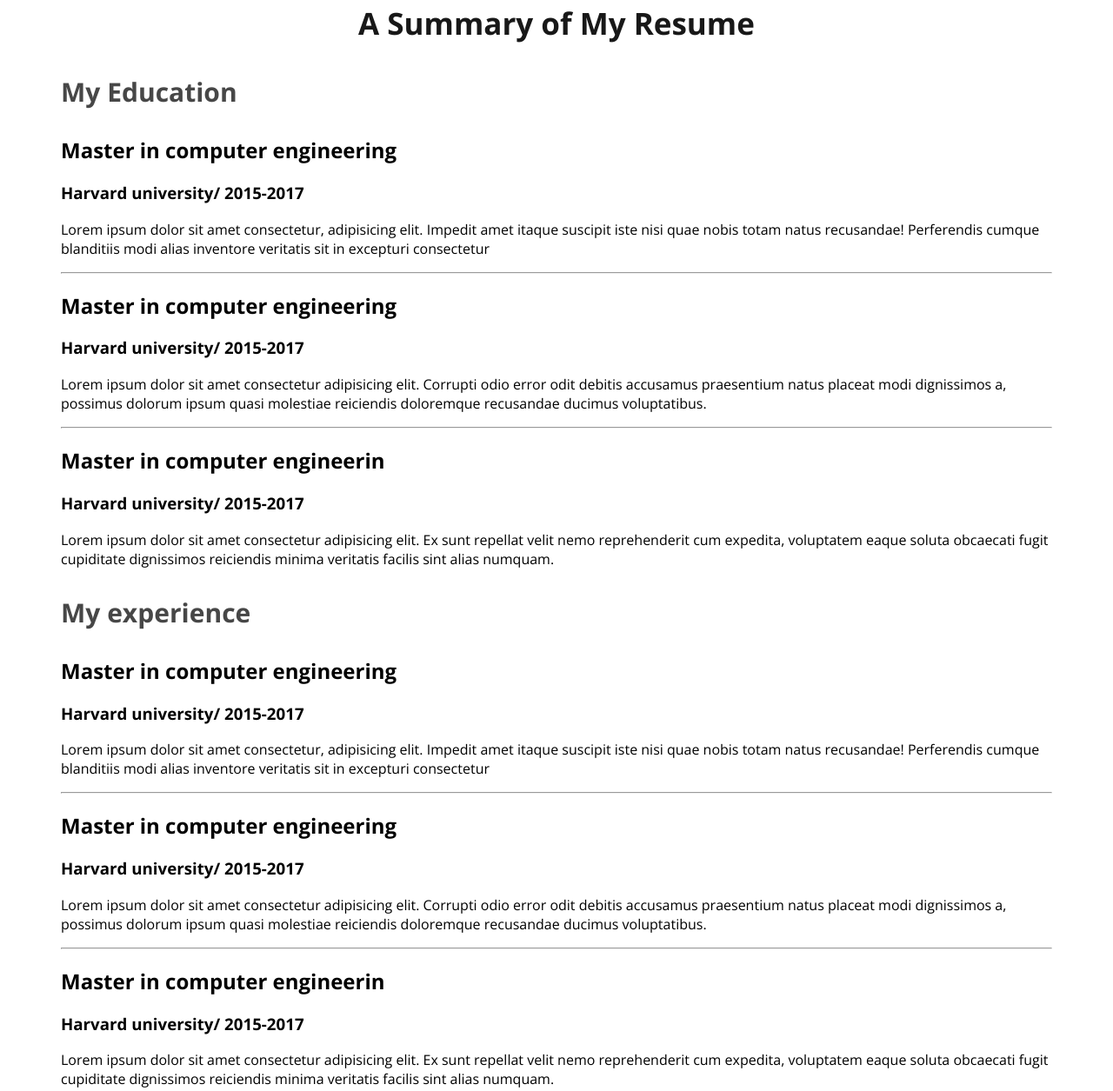
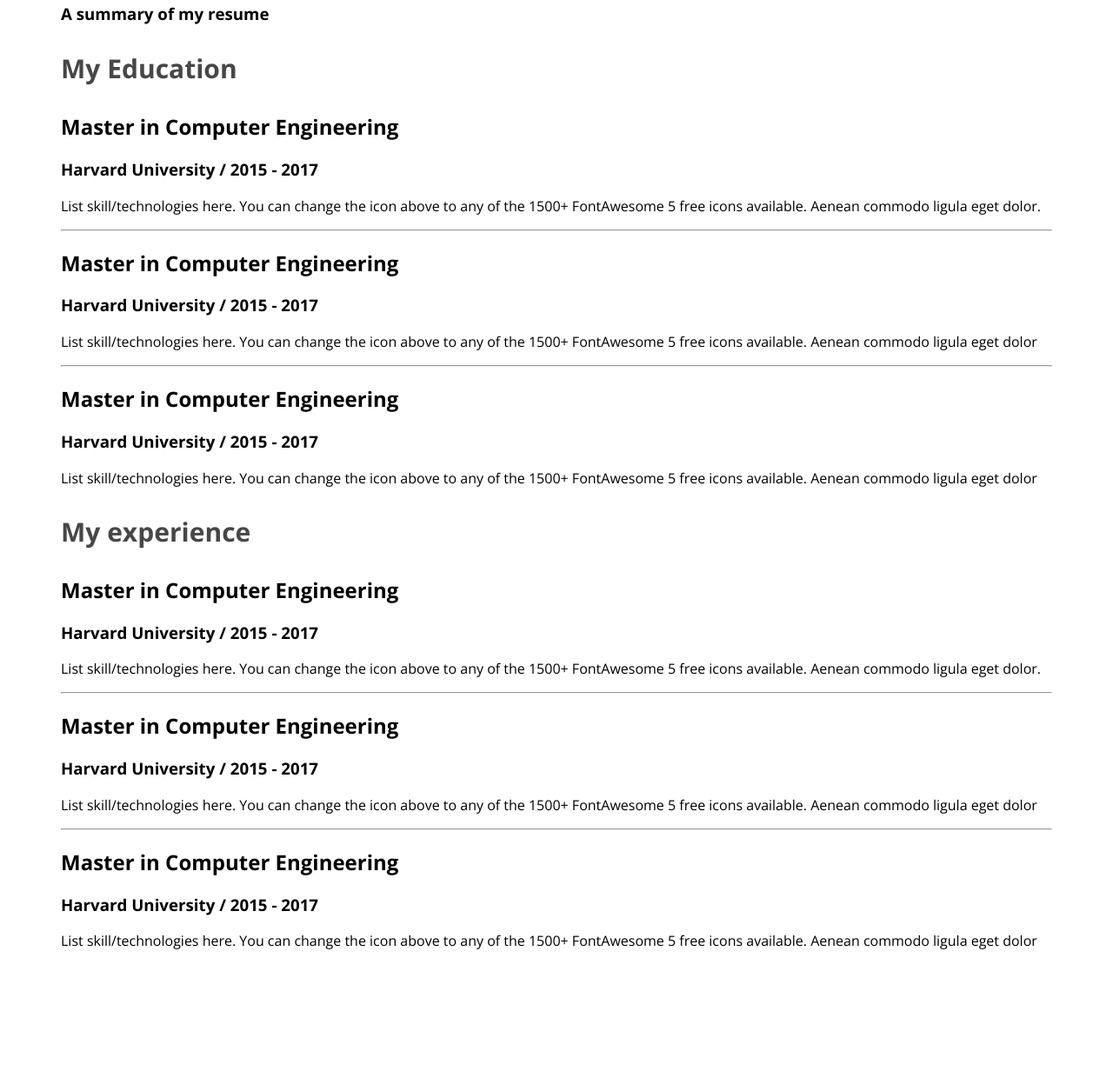
Before and after one commit to mdshakibmiah/webdeveloper-portfolio, a plain HTML site: page index.html in a window 1280 px wide. Shown: the part 2150-3405 px from the top of the page at 87% size. After the commit the page ends 3259 px from the top, so only its background shows below. Drawn offline with nearby package versions, Linux system fonts and the light colour scheme.

Commit message:
resume added

```diff
--- a/index.html
+++ b/index.html
@@ -91,62 +91,66 @@
     <h3 class="skill-title">mongo</h3>
     <p class="skill-description">List skill/technologies here. You can change the icon above to any of the 1500+ FontAwesome 5 free icons available. Aenean commodo ligula eget dolor.</p>
    </div>
-
 </div>
 </section>
-<!-- Summery section -->
+<!-- resume section -->
 <section>
-    <h3 class="section-title">A Summary of My Resume</h3>
+    <h3 class="section-titile">A summary of my resume</h3>
 
     <div class="resume-container">
-       <div class="resume-column">
+        <!-- .resume.column*2>h3.resume-column-title -->
+        <div class="resume column">
             <h3 class="resume-column-title">My Education</h3>
-        <div>
-            <h2 class="resume-item-title">Master in computer engineering</h2>
-            <h3 class="resume-item-institute">Harvard university/ 2015-2017</h3>
-            <p class="resume-item-description">Lorem ipsum dolor sit amet consectetur, adipisicing elit. Impedit amet itaque suscipit iste nisi quae nobis totam natus recusandae! Perferendis cumque blanditiis modi alias inventore veritatis sit in excepturi consectetur</p>
+<div class="resume-item"></div>
+<h2 class="resume-item-title">Master in Computer Engineering</h2>
+<h3 class="resume-item-title-institute">Harvard University / 2015 - 2017</h3>
+<p class="resume-item-description">List skill/technologies here. You can change the icon above
+    to any of the 1500+ FontAwesome 5 free icons available. Aenean commodo ligula eget dolor.</p>
 </div>
 <hr>
 
-        <div>
-            <h2 class="resume-item-title">Master in computer engineering</h2>
-            <h3 class="resume-item-institute">Harvard university/ 2015-2017</h3>
-            <p class="resume-item-description">Lorem ipsum dolor sit amet consectetur adipisicing elit. Corrupti odio error odit debitis accusamus praesentium natus placeat modi dignissimos a, possimus dolorum ipsum quasi molestiae reiciendis doloremque recusandae ducimus voluptatibus.</p>
+<div class="resume-item"></div>
+<h2 class="resume-item-title">Master in Computer Engineering</h2>
+<h3 class="resume-item-title-institute">Harvard University / 2015 - 2017</h3>
+<p class="resume-item-description">List skill/technologies here. You can change the icon above
+    to any of the 1500+ FontAwesome 5 free icons available. Aenean commodo ligula eget dolor</p>
 </div>
 <hr>
 
-        <div>
-            <h2 class="resume-item-title">Master in computer engineerin</h2>
-            <h3 class="resume-item-institute">Harvard university/ 2015-2017</h3>
-            <p class="resume-item-description">Lorem ipsum dolor sit amet consectetur adipisicing elit. Ex sunt repellat velit nemo reprehenderit cum expedita, voluptatem eaque soluta obcaecati fugit cupiditate dignissimos reiciendis minima veritatis facilis sint alias numquam.</p>
+<div class="resume-item"></div>
+<h2 class="resume-item-title">Master in Computer Engineering</h2>
+<h3 class="resume-item-title-institute">Harvard University / 2015 - 2017</h3>
+<p class="resume-item-description">List skill/technologies here. You can change the icon above
+    to any of the 1500+ FontAwesome 5 free icons available. Aenean commodo ligula eget dolor</p>
 </div>
-    </div>
-
-    <div class="resume-container">
-        <div class="resume-column">
+        <div class="resume column">
             <h3 class="resume-column-title">My experience</h3>
-     </div>
-     <div>
-        <h2 class="resume-item-title">Master in computer engineering</h2>
-        <h3 class="resume-item-institute">Harvard university/ 2015-2017</h3>
-        <p class="resume-item-description">Lorem ipsum dolor sit amet consectetur, adipisicing elit. Impedit amet itaque suscipit iste nisi quae nobis totam natus recusandae! Perferendis cumque blanditiis modi alias inventore veritatis sit in excepturi consectetur</p>
+            <div class="resume-item"></div>
+<h2 class="resume-item-title">Master in Computer Engineering</h2>
+<h3 class="resume-item-title-institute">Harvard University / 2015 - 2017</h3>
+<p class="resume-item-description">List skill/technologies here. You can change the icon above
+    to any of the 1500+ FontAwesome 5 free icons available. Aenean commodo ligula eget dolor.</p>
 </div>
 <hr>
 
-    <div>
-        <h2 class="resume-item-title">Master in computer engineering</h2>
-        <h3 class="resume-item-institute">Harvard university/ 2015-2017</h3>
-        <p class="resume-item-description">Lorem ipsum dolor sit amet consectetur adipisicing elit. Corrupti odio error odit debitis accusamus praesentium natus placeat modi dignissimos a, possimus dolorum ipsum quasi molestiae reiciendis doloremque recusandae ducimus voluptatibus.</p>
+<div class="resume-item"></div>
+<h2 class="resume-item-title">Master in Computer Engineering</h2>
+<h3 class="resume-item-title-institute">Harvard University / 2015 - 2017</h3>
+<p class="resume-item-description">List skill/technologies here. You can change the icon above
+    to any of the 1500+ FontAwesome 5 free icons available. Aenean commodo ligula eget dolor</p>
 </div>
 <hr>
 
-    <div>
-        <h2 class="resume-item-title">Master in computer engineerin</h2>
-        <h3 class="resume-item-institute">Harvard university/ 2015-2017</h3>
-        <p class="resume-item-description">Lorem ipsum dolor sit amet consectetur adipisicing elit. Ex sunt repellat velit nemo reprehenderit cum expedita, voluptatem eaque soluta obcaecati fugit cupiditate dignissimos reiciendis minima veritatis facilis sint alias numquam.</p>
+<div class="resume-item"></div>
+<h2 class="resume-item-title">Master in Computer Engineering</h2>
+<h3 class="resume-item-title-institute">Harvard University / 2015 - 2017</h3>
+<p class="resume-item-description">List skill/technologies here. You can change the icon above
+    to any of the 1500+ FontAwesome 5 free icons available. Aenean commodo ligula eget dolor</p>
+</div>
         </div>
     </div>
 </section>
+
     </main>
 
     <footer>
--- a/style/portfolio.css
+++ b/style/portfolio.css
@@ -132,3 +132,6 @@ box-shadow: 0px 6px 50px 0px rgba(0, 0, 0, 0.06);
     font-size: 30px;
     font-weight: 700;
 }
+.resume-column{
+    display: flex;
+}
```
Lines whose indentation alone changed are shown as unchanged.
